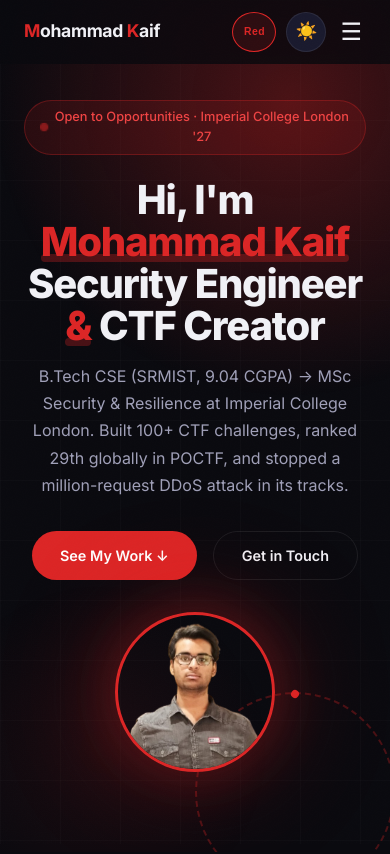
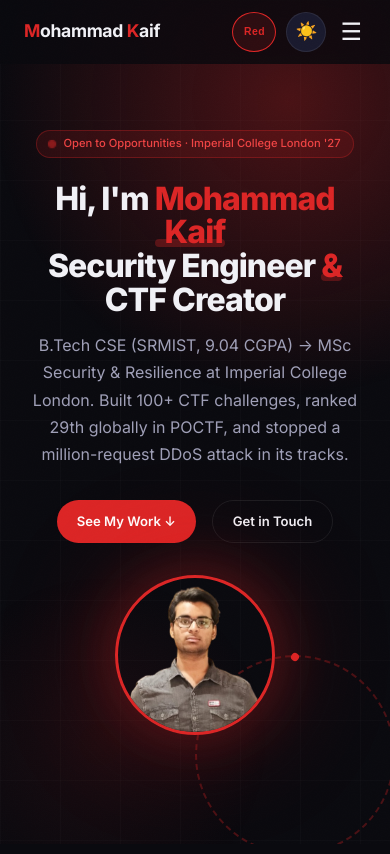
Before and after one commit to mk8288/kaif-portfolio, a React (Vite) app: page / in a window 390 px wide. Shown: the top 854 px of the page. Built offline with nearby package versions, Linux system fonts and the light colour scheme.

Commit message:
Fix mobile responsive: hero fade distance, education layout, CyberArts rendering, overall phone polish

```diff
--- a/src/App.css
+++ b/src/App.css
@@ -1312,6 +1312,20 @@
     flex-direction: column;
     text-align: center;
   }
+  .edu-header {
+    flex-direction: column;
+    gap: 12px;
+  }
+  .edu-period {
+    align-self: flex-start;
+  }
+  .exp-header {
+    flex-direction: column;
+    gap: 12px;
+  }
+  .hero-title {
+    font-size: clamp(2rem, 8vw, 2.8rem);
+  }
 }
 
 @media (max-width: 480px) {
@@ -1324,4 +1338,18 @@
   .skills-grid {
     grid-template-columns: repeat(3, 1fr);
   }
+  .hero-badge {
+    font-size: 0.7rem;
+    padding: 4px 12px;
+  }
+  .btn-primary, .btn-secondary {
+    padding: 10px 20px;
+    font-size: 0.82rem;
+  }
+  .edu-header > div:first-child {
+    flex-wrap: wrap;
+  }
+  .stat-number, .flip-card-stat {
+    font-size: 1.8rem;
+  }
 }
--- a/src/components/Hero.tsx
+++ b/src/components/Hero.tsx
@@ -2,10 +2,15 @@ import { motion, useScroll, useTransform } from 'framer-motion';
 
 export default function Hero() {
   const { scrollY } = useScroll();
-  const ringRotate = useTransform(scrollY, [0, 600], [0, 180]);
-  const ringRotate2 = useTransform(scrollY, [0, 600], [0, -120]);
-  const ringRotate3 = useTransform(scrollY, [0, 600], [0, 90]);
-  const opacity = useTransform(scrollY, [0, 400], [1, 0]);
+  // Longer fade distance so hero lasts on mobile (800px vs 400px)
+  const isMobile = typeof window !== 'undefined' && window.innerWidth < 768;
+  const fadeDist = isMobile ? 1000 : 600;
+  const ringDist = isMobile ? 1200 : 800;
+
+  const ringRotate = useTransform(scrollY, [0, ringDist], [0, 180]);
+  const ringRotate2 = useTransform(scrollY, [0, ringDist], [0, -120]);
+  const ringRotate3 = useTransform(scrollY, [0, ringDist], [0, 90]);
+  const opacity = useTransform(scrollY, [0, fadeDist], [1, 0]);
 
   return (
     <section id="home" className="hero">
```
